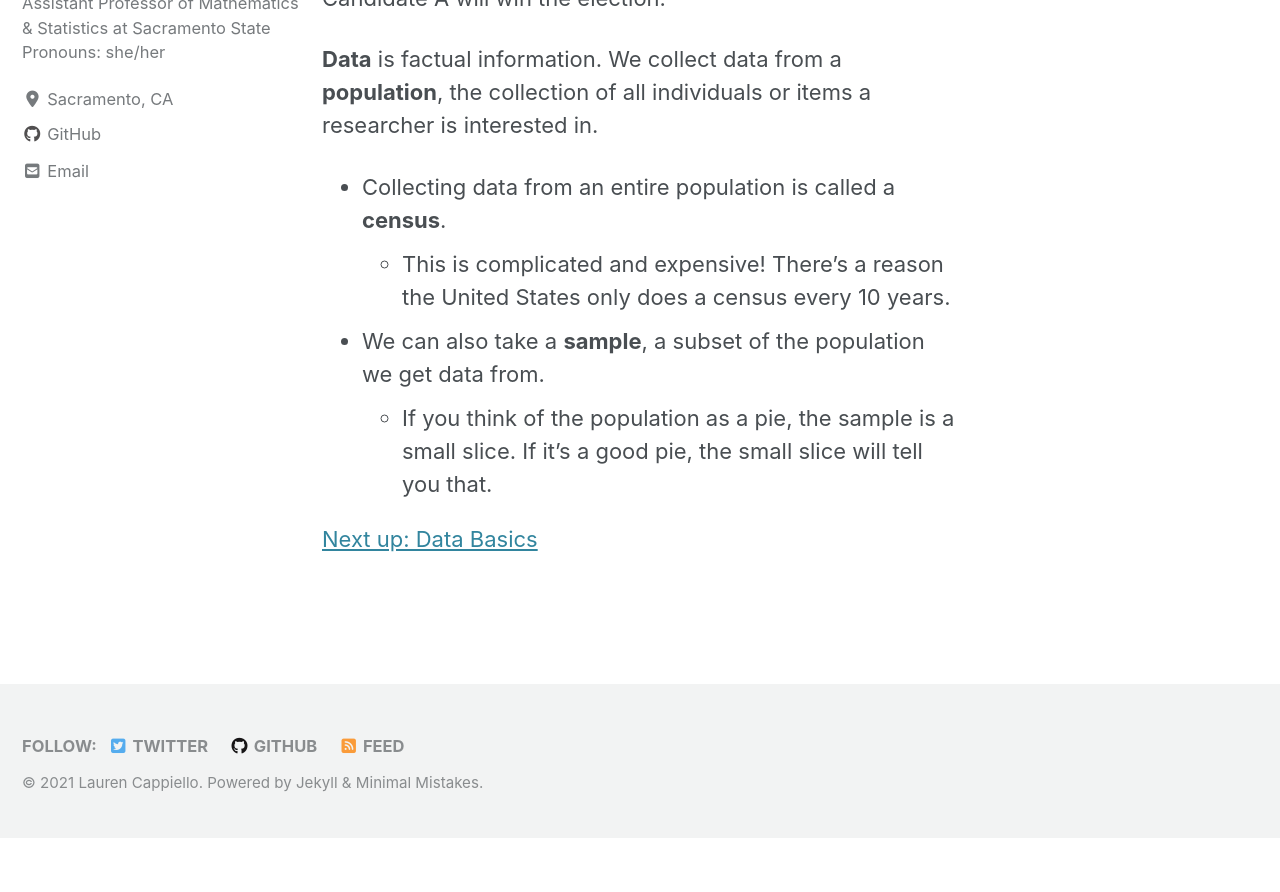
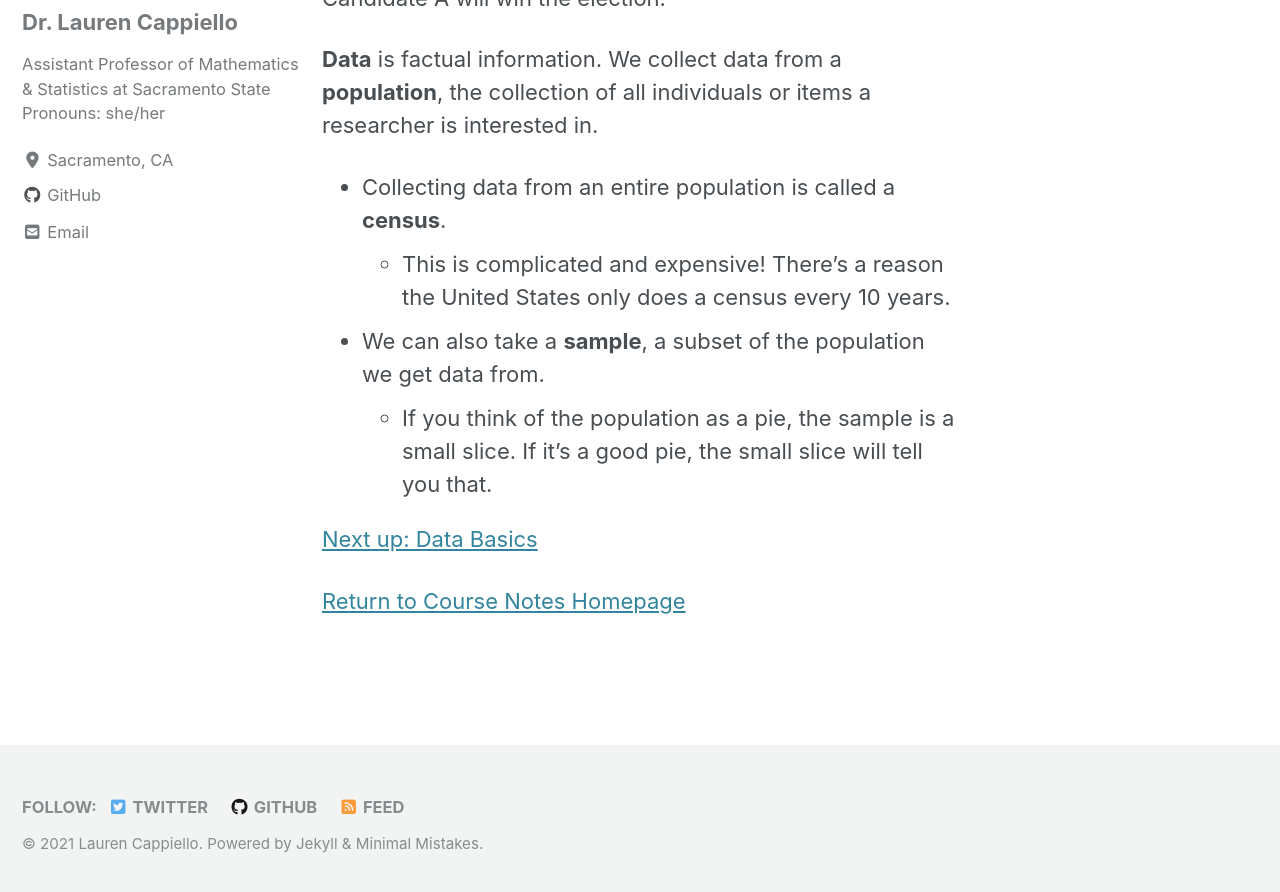
Before and after one commit to lgpcappiello/lgpcappiello.github.io, a Jekyll site: the page built from teaching/IntroStats/terminology.md, in a window 1280 px wide and 900 px high, scrolled down 645 px. Shown: the top 892 px of the window. Built offline with Jekyll 4.4.1, drawn with Linux system fonts in a browser that asks for light colours; cached includes are drawn as plain includes; nearby versions of some CDN libraries; before the commit the page ends 1483 px from its top, so only the background shows below that.

Commit message:
Update terminology.md

```diff
--- a/teaching/IntroStats/terminology.md
+++ b/teaching/IntroStats/terminology.md
@@ -21,4 +21,6 @@
 - We can also take a **sample**, a subset of the population we get data from.
   - If you think of the population as a pie, the sample is a small slice. If it's a good pie, the small slice will tell you that.
 
-<a href="https://lgpcappiello.github.io/teaching/IntroStats/databasics" target="blank">Next up: Data Basics</a>
+<a href="https://lgpcappiello.github.io/teaching/IntroStats/databasics">Next up: Data Basics</a>
+
+<a href="https://lgpcappiello.github.io/teaching/IntroStats">Return to Course Notes Homepage</a>
```
